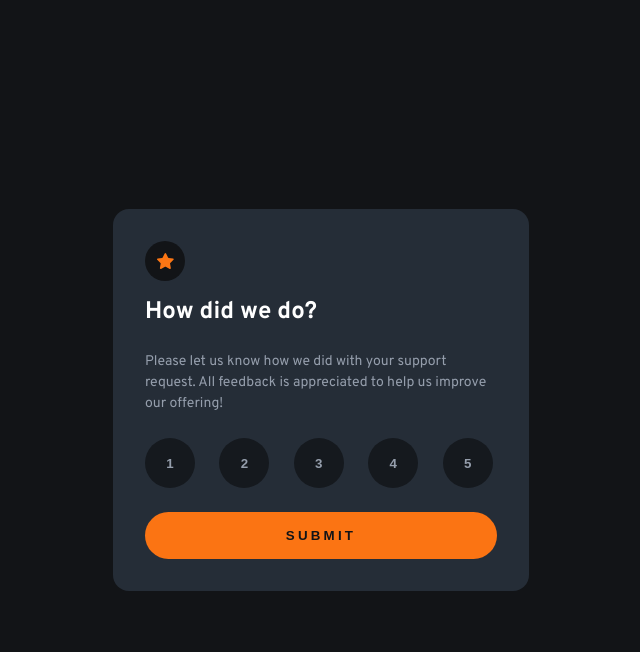
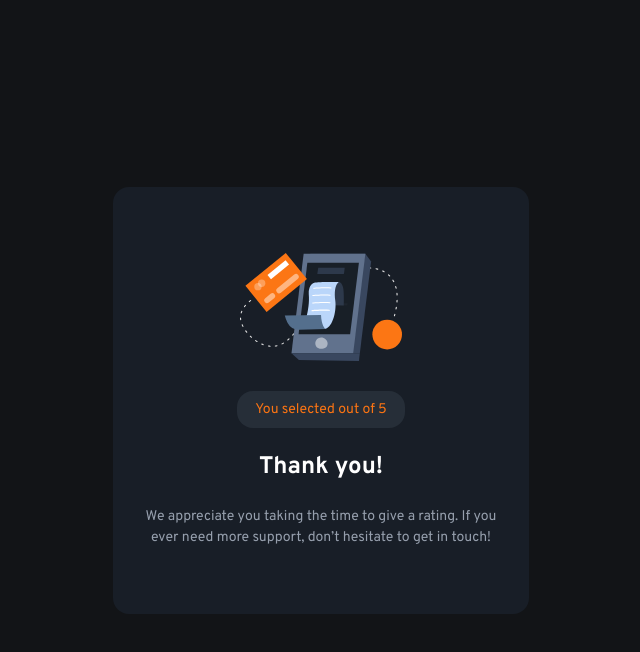
Before and after one commit to MukarramHaq/Interactive-Rating-Component, a plain HTML site: page index.html in a window 1280 px wide. Both pictures are taken after a click on the button "SUBMIT". Shown: the whole page, without its empty margins (319-959 px from the left). Drawn offline with Linux system fonts and the light colour scheme.

Commit message:
Removed styleSuccess.html and added it in index.html. Removed form as well and used style.display to hide and display both containers

```diff
--- a/index.html
+++ b/index.html
@@ -68,7 +68,7 @@
 
     <div class="thanks-card">
       <img src="images/illustration-thank-you.svg" alt="thank you icon" />
-      <p class="selected">You selected 4 out of 5</p>
+      <p class="selected">You selected <span id="rating-value"></span> out of 5</p>
       <h1>Thank you!</h1>
       <p class="success-para">
         We appreciate you taking the time to give a rating. If you ever need
--- a/index.js
+++ b/index.js
@@ -0,0 +1,23 @@
+const buttonsEl = document.querySelectorAll('.rating-button')
+const submitBtnEl = document.querySelector('.submit-btn');
+const ratingContainerEl = document.querySelector('.rating-card');
+const thanksContainerEl = document.querySelector('.thanks-card');
+const ratingValueEl = document.getElementById('rating-value');
+
+let rating;
+
+buttonsEl.forEach(button => {
+    button.addEventListener('click', () => {
+        document.querySelector('.active')?.classList.remove('active');
+        button.classList.add('active');
+        rating = button.textContent;
+    })
+});
+
+submitBtnEl.addEventListener('click', () => {
+    ratingContainerEl.style.display = "none";
+    thanksContainerEl.style.display = "block";
+
+    ratingValueEl.textContent = rating;
+
+});
```
